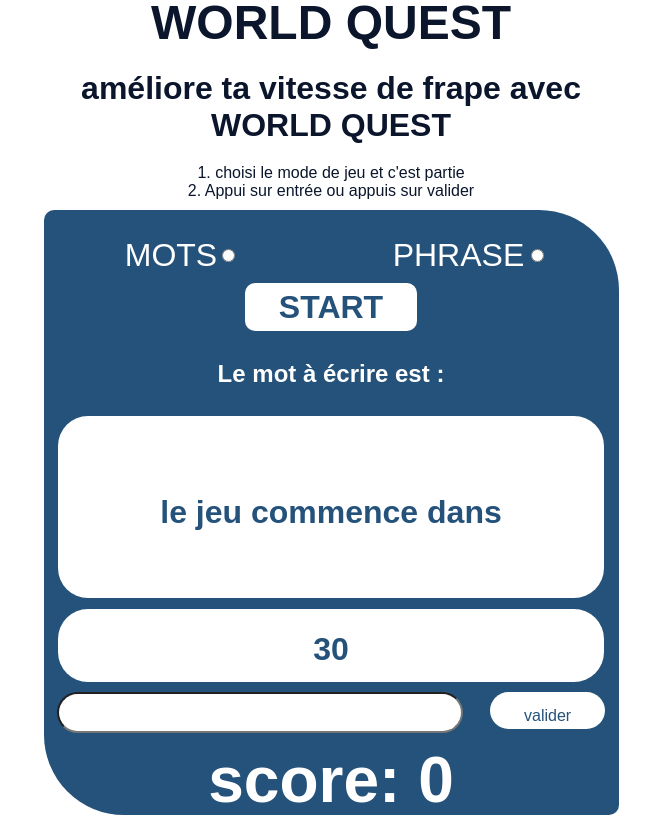
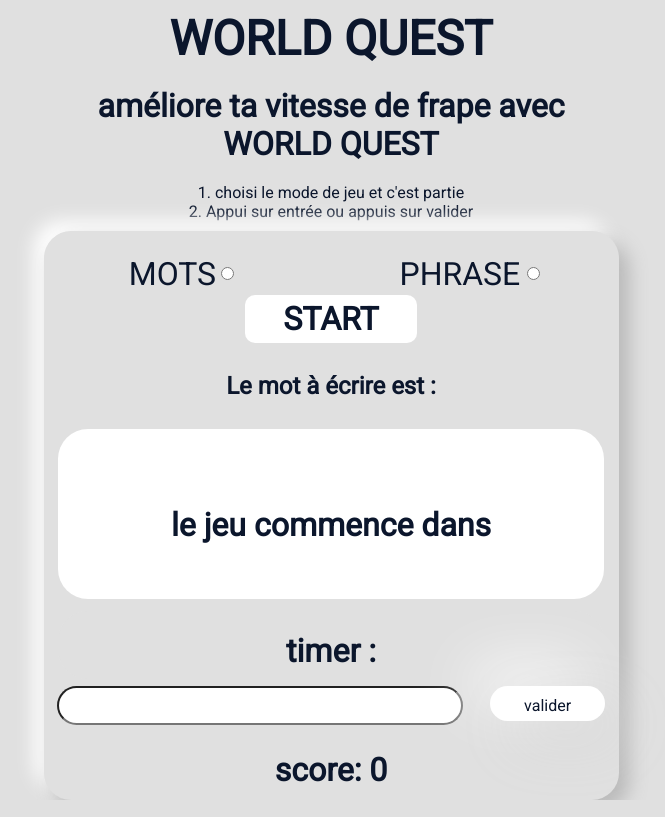
Before and after one commit to Luka29n/word-quest, a website: page index.html in a window 1280 px wide. Shown: the whole page, without its empty margins (309-974 px from the left). Drawn offline with Linux system fonts and the light colour scheme.

Commit message:
changement couleur

```diff
--- a/index.html
+++ b/index.html
@@ -7,6 +7,9 @@
     <link rel="icon" href="image/logo.png">
     <script src="javascript/config.js" defer></script>
     <script src="javascript/script.js" defer></script>
+    <link rel="preconnect" href="https://fonts.googleapis.com">
+    <link rel="preconnect" href="https://fonts.gstatic.com" crossorigin>
+    <link href="https://fonts.googleapis.com/css2?family=Roboto&display=swap" rel="stylesheet">
 
 </head>
 <body>
@@ -33,7 +36,7 @@
             <h1 id="start">START</h1>
             <h2>Le mot à écrire est :</h2>
             <h1 class="affichage">le jeu commence dans</h1>
-            <h1 class="timer">30</h1>
+            <h1 class="timer">timer :</h1>
         </div>
 
         <div class="reponse">
--- a/scss/page_1.scss
+++ b/scss/page_1.scss
@@ -1,19 +1,18 @@
-$main-color: white;
-$secondary-color: #24527a;
-$troisieme-couleur: #0b162c;
+$main-color: #e0e0e0;
+$secondary-color: #0b162c;
 $quatrieme-couleur: #5fc2ba;
 
 *{
     margin: 0;
     padding: 0;
-    color: $main-color;
+    color: $secondary-color;
+    font-family: 'Roboto', sans-serif;
 }
 html{
     height: 100%;
     width: 100%;
 }
 body{
-    font-family: Arial, Helvetica, sans-serif;
     background-color: $main-color;
     height: 100%;
     width: 100%;
@@ -31,18 +30,18 @@ body{
         h1{
             margin: 2% 0 2% 0;
             font-size: 300%;
-            color: $troisieme-couleur;
+            color: $secondary-color;
         }
         h2{
 
             margin: 2% 0 2% 0;
             text-align: center;
             font-size: 200%;
-            color: $troisieme-couleur;
+            color: $secondary-color;
         }
         p{
             margin: 2% 0 2% 0;
-            color: $troisieme-couleur;
+            color: $secondary-color;
             text-align: center;
         }
     }
@@ -53,6 +52,10 @@ body{
         height: 692px;
         background-color: $secondary-color;
 
+        border-radius: 27px;
+        background: #e0e0e0;
+        box-shadow:  10px 10px 19px #b8b8b8,
+             -10px -10px 19px #ffffff;
         .Choix{
             display: flex;
             justify-content: space-around;
@@ -84,6 +87,7 @@ body{
                 color: $secondary-color;
                 border-radius: 10px;
                 cursor: pointer;
+
             }
             h2{
                 margin: 5% 0 5% 0;
@@ -92,13 +96,13 @@ body{
                 line-height: 600%;
                 text-align: center;
                 color: $secondary-color;
-                background-color: $main-color;
+                background-color: white;
                 height: 50%;
                 width: 95%;
                 border-radius: 30px;
                 white-space: normal;
-                word-wrap: break-word
-                ;
+                word-wrap: break-word;
+
             }
             .timer {
                 margin-top: 2%;
@@ -128,7 +132,7 @@ body{
                 font-size: 80%;
             }
             #validation{
-                line-height: 300%;
+                line-height: 250%;
                 text-align: center;
                 height: 30%;
                 width: 20%;
@@ -138,15 +142,22 @@ body{
                 border-radius: 30px;
                 cursor: pointer;
                 transition: background-color ease-in-out 0.3s;
+                border-radius: 50px;
+                background: #ffffff;
+                box-shadow:  20px 20px 60px #d9d9d9,
+                -20px -20px 60px #ffffff;
+
 
             }
             #validation:hover{
-                background-color: $quatrieme-couleur;
+                background-color: #cacaca;
                 transition: background-color ease-in-out 0.3s;
 
             }
-            h1{
-                height: 50%;
+            #score{
+                height: 20%;
+                font-size: 100%;
+                color: #0b162c;
             }
         }
 
```
Also changed, not shown: css/style.css, 1 other file.
